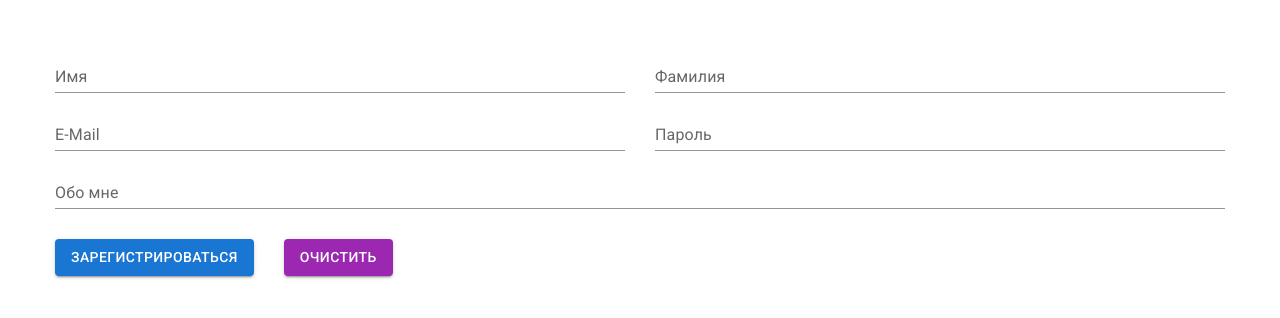
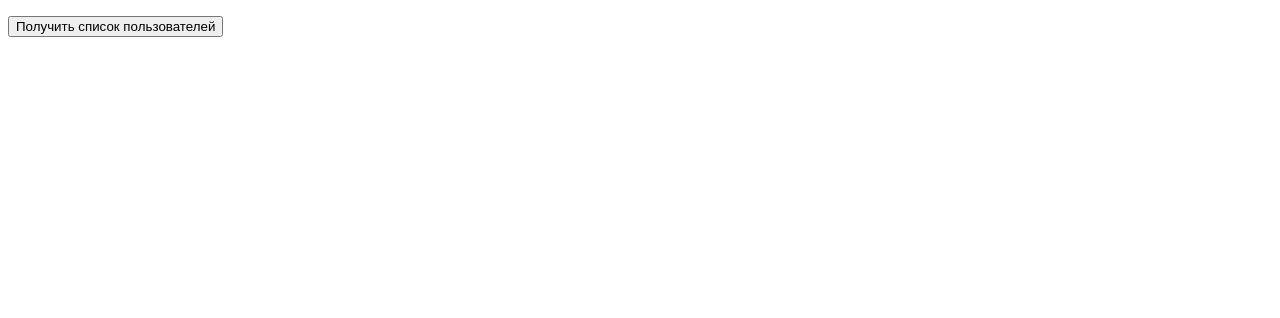
Before and after one commit to KrashAS/archakov-tutorials, a React (Create React App) app: page / in a window 1280 px wide. Shown: the top 318 px of the page. Built offline with nearby package versions, Linux system fonts and the light colour scheme.

Commit message:
Задание №9 выполнил

```diff
--- a/package.json
+++ b/package.json
@@ -10,6 +10,7 @@
     "@testing-library/jest-dom": "^5.16.1",
     "@testing-library/react": "^12.1.2",
     "@testing-library/user-event": "^13.5.0",
+    "axios": "^0.25.0",
     "bootstrap": "^5.1.3",
     "react": "^17.0.2",
     "react-bootstrap": "^2.1.1",
--- a/src/index.js
+++ b/src/index.js
@@ -1,7 +1,7 @@
 import React from "react";
 import ReactDOM from "react-dom";
-import App from "./tutorial-7/App.js";
-import "./tutorial-7/style.css";
+import App from "./tutorial-8/App.js";
+//import "./tutorial-7/style.css";
 //import "bootstrap/dist/css/bootstrap.min.css";
 
 ReactDOM.render(
--- /dev/null
+++ b/src/tutorial-8/App.js
@@ -0,0 +1,38 @@
+import React from "react";
+
+function App() {
+  const [users, setUsers] = React.useState([]);
+
+  //const getUsers = () => {
+  //  fetch("https://6207742b92dd6600171c0dc5.mockapi.io/list1").then((res) => {
+  //    res.json().then((result) => {
+  //      setUsers(result);
+  //    });
+  //  });
+  //};
+
+  async function getUsers() {
+    try {
+      let response = await fetch(
+        "https://6207742b92dd6600171c0dc5.mockapi.io/list1"
+      );
+      let result = await response.json();
+      setUsers(result);
+    } catch (err) {
+      // перехватит любую ошибку в блоке try: и в fetch, и в response.json
+      alert(err);
+    }
+  }
+
+  return (
+    <div>
+      <ul>
+        {users.map((obj) => (
+          <li key={obj.id}>{obj.name}</li>
+        ))}
+      </ul>
+      <button onClick={getUsers}>Получить список пользователей</button>
+    </div>
+  );
+}
+export default App;
```
Also changed, not shown: 1 other file (tests, documents, lock files or other folders).
